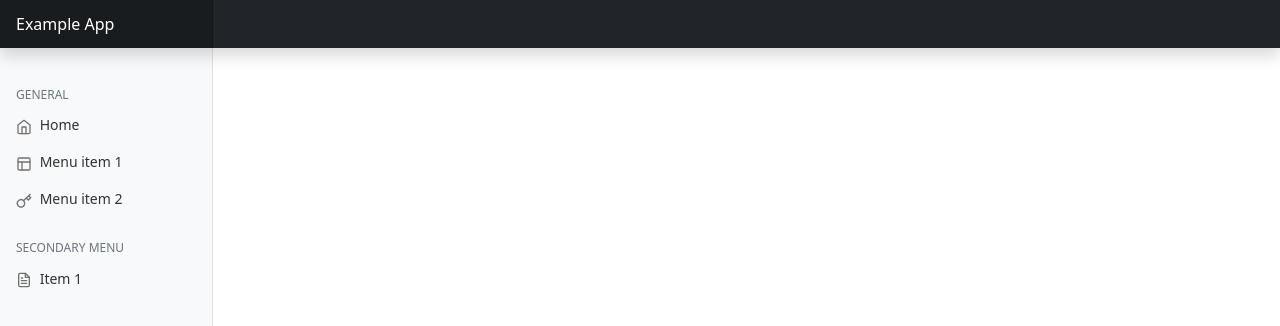
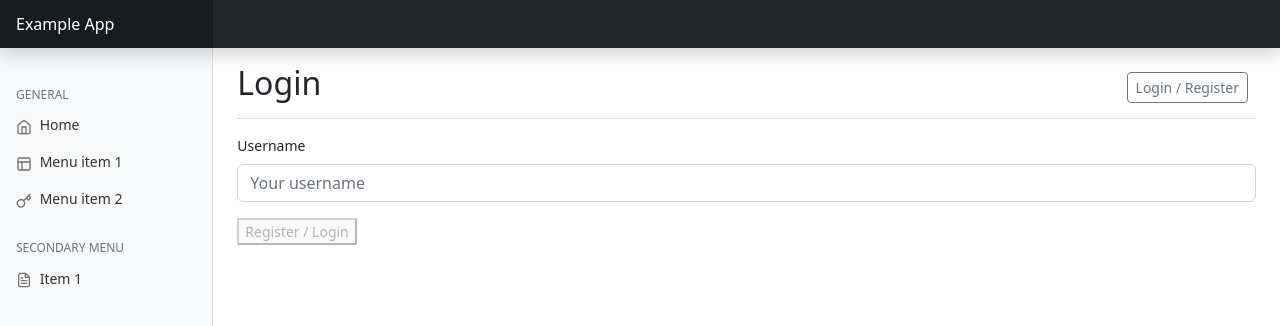
Before and after one commit to giupaluzzi/WASAPhoto, a Vue app in the folder webui/: page /#/login in a window 1280 px wide. Shown: the top 326 px of the page. Built offline with nearby package versions, Linux system fonts and the light colour scheme.

Commit message:
Created LoginView

```diff
--- a/webui/index.html
+++ b/webui/index.html
@@ -1,7 +1,7 @@
 <!DOCTYPE html>
 <html lang="en">
 <head>
-	<title>Example app</title>
+	<title>WASAPhoto</title>
 	<meta charset="UTF-8">
 	<link rel="icon" href="/favicon.ico"/>
 	<meta name="viewport" content="width=device-width, initial-scale=1">
--- /dev/null
+++ b/webui/src/views/LoginView.vue
@@ -0,0 +1,68 @@
+<script>
+  export default {
+
+    data: function() {
+      return {
+        errormsg: null,
+        loggedUser: "",
+      }
+    },
+
+    methods: {
+      async login() {
+        this.errormsg = null;
+        try {
+          let response = await this.$axios.post("/session", {userId: this.loggedUser.trim()});
+          localStorage.setItem('auth', response.data.userId);
+          this.$router.replace("/home")
+        } catch (e) {
+          this.errormsg = e.toString();
+        }
+      },
+    },
+
+    mounted() {
+      if (localStorage.getItem('auth')){
+        this.$router.replace("/home")
+      }
+    },
+
+  }
+</script>
+
+<template>
+  <div>
+    <div
+        class="d-flex justify-content-between flex-wrap flex-md-nowrap align-items-center pt-3 pb-2 mb-3 border-bottom">
+      <h1 class="h2">Login</h1>
+      <div class="btn-toolbar mb-2 mb-md-0">
+        <div class="btn-group me-2">
+          <button type="button" class="btn btn-sm btn-outline-secondary" @click="login">
+            Login / Register
+          </button>
+        </div>
+
+      </div>
+    </div>
+
+    <ErrorMsg v-if="errormsg" :msg="errormsg"></ErrorMsg>
+
+    <form @submit.prevent="login">
+      <div class="mb-3">
+        <label for="username" class="form-label">Username</label>
+        <input type="text" class="form-control" v-model="loggedUser" maxlength="16" minlength="3" placeholder="Your username" />
+      </div>
+
+      <div class="col ">
+        <button :disabled="loggedUser == null || loggedUser.length >16 || loggedUser.length <3 || loggedUser.trim().length<3">
+          Register / Login
+        </button>
+      </div>
+
+    </form>
+
+  </div>
+</template>
+
+<style>
+</style>
```
Also changed, not shown: webui/src/router/index.js (+4 -3 lines).
